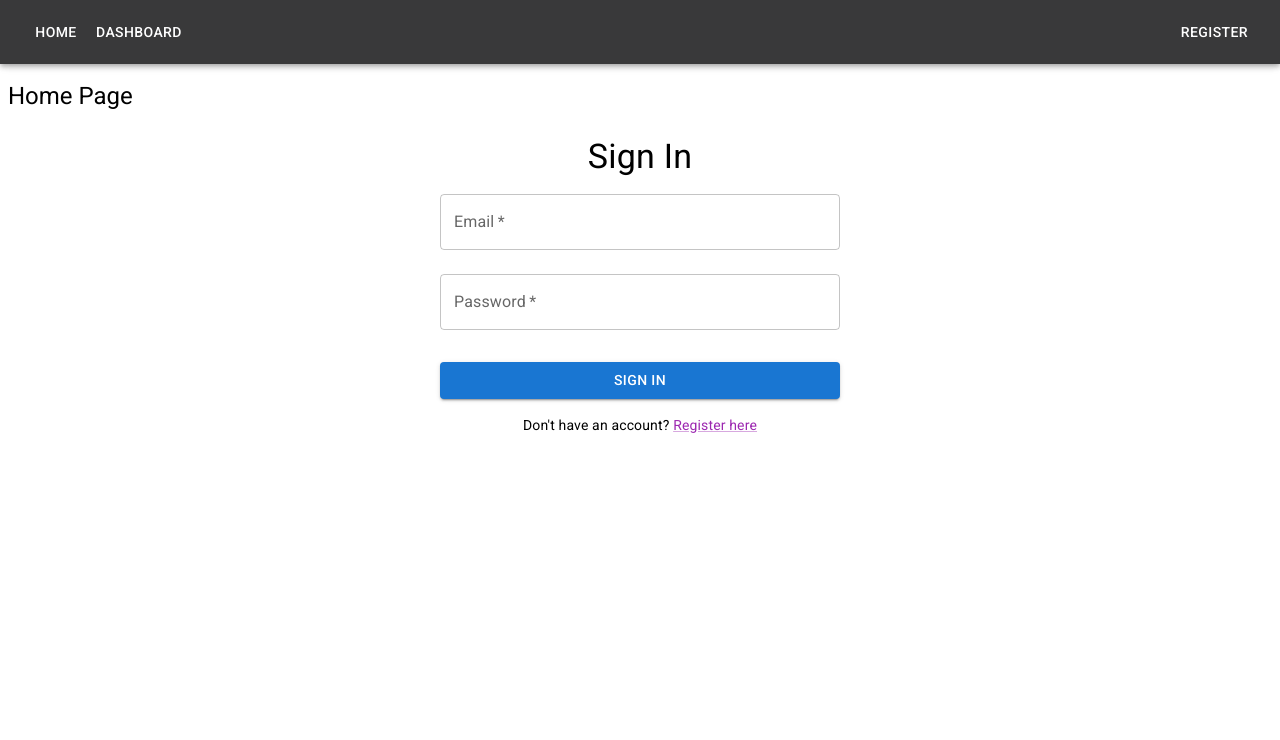
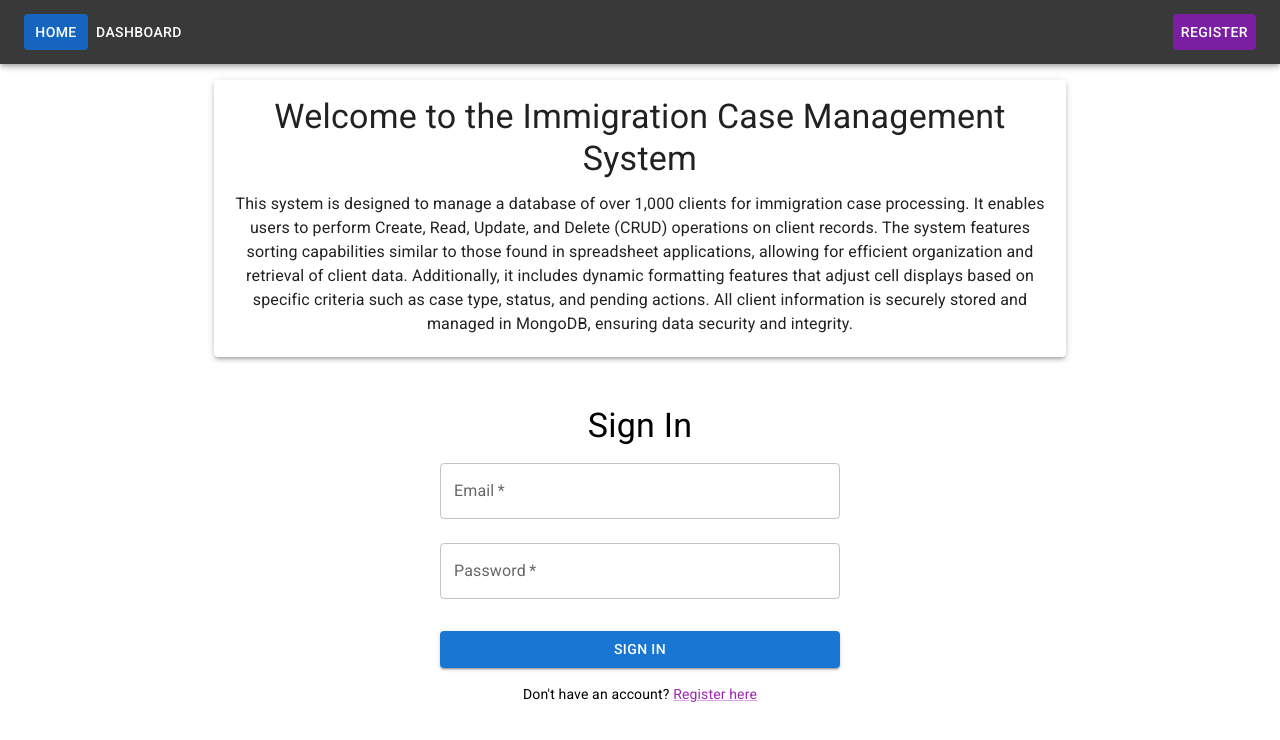
Before and after one commit to Mbareck21/clientdatabase, a Next.js app: page / in a window 1280 px wide. Shown: the top 740 px of the page. Built offline with nearby package versions, Linux system fonts and the light colour scheme; no server answers; what @mui/material-nextjs would draw is missing.

Commit message:
Added status formatting change

```diff
--- a/app/Providers.js
+++ b/app/Providers.js
@@ -2,6 +2,6 @@
 import { SessionProvider } from 'next-auth/react'
 
 export const AuthProvider = ({ children }) => {
-    return <SessionProvider>            {children}        </SessionProvider>
+    return <SessionProvider>{children}</SessionProvider>
 
 }
--- a/app/dashboard/page.jsx
+++ b/app/dashboard/page.jsx
@@ -1,4 +1,3 @@
-import AdminInfo from "@/components/AdminInfo";
 import ClientsList from "@/components/ClientList";
 
 function Dashboard() {
--- a/app/page.js
+++ b/app/page.js
@@ -1,18 +1,33 @@
 import Box from '@mui/material/Box';
-import { Typography } from '@mui/material';
+import { Typography, Container, Paper } from '@mui/material';
 import LoginForm from "@/components/LoginForm";
 import { getServerSession } from "next-auth";
 import { redirect } from "next/navigation";
 import { authOptions } from './api/auth/[...nextauth]/route'
+
 export default async function Home() {
 	const session = await getServerSession(authOptions)
 	if (session) redirect("/dashboard")
 
 	return (
-		<Box sx={{ flexGrow: 1 }}>
-			<Typography variant="h5">Home Page</Typography>
-			<LoginForm />
-
-		</Box>
+		<Container maxWidth="md">
+			<Paper elevation={3} sx={{ p: 2, mt: 3 }}>
+				<Typography variant="h4" align="center" gutterBottom>
+					Welcome to the Immigration Case Management System
+				</Typography>
+				<Typography variant="body1" align="center" gutterBottom>
+					This system is designed to manage a database of over 1,000 clients for immigration case processing.
+					It enables users to perform Create, Read, Update, and Delete (CRUD) operations on client records.
+					The system features sorting capabilities similar to those found in spreadsheet applications,
+					allowing for efficient organization and retrieval of client data. Additionally, it includes
+					dynamic formatting features that adjust cell displays based on specific criteria such as case type,
+					status, and pending actions. All client information is securely stored and managed in MongoDB,
+					ensuring data security and integrity.
+				</Typography>
+			</Paper>
+			<Box sx={{ flexGrow: 1, mt: 3 }}>
+				<LoginForm />
+			</Box>
+		</Container>
 	);
 }
--- a/components/AdminInfo.jsx
+++ /dev/null
@@ -1,9 +0,0 @@
-'use client';
-import { signOut, useSession } from 'next-auth/react';
-import { Button } from "@mui/material";
-
-export default function AdminInfo() {
-    const { data: session } = useSession();
-    return <Button color="inherit" sx={{ bgcolor: 'error.main', color: 'white' }} onClick={signOut}>Logout</Button>
-
-}
--- a/components/LoginForm.jsx
+++ b/components/LoginForm.jsx
@@ -1,9 +1,9 @@
 'use client'
 import { useState } from "react";
 import { TextField, Button, Box, Typography, Alert, Link } from "@mui/material"
-import { useRouter } from "next/navigation";
+import { redirect, useRouter } from "next/navigation";
 import { signIn } from "next-auth/react"
-
+import { red } from "@mui/material/colors";
 
 function LoginForm() {
     const [formData, setFormData] = useState({
@@ -20,18 +20,17 @@ function LoginForm() {
             const res = await signIn("credentials", {
                 email: formData.email,
                 password: formData.password,
-                redirect: false,
+                // redirect: true,
             })
             if (res.error) {
                 setError("Invalid credentials")
                 return;
             }
-            router.push("/dashboard");
+            router.refresh()
         } catch (error) {
             console.log('Error: ', error.message);
         }
     }
-
 
     return (
         <Box
--- a/components/Navbar.jsx
+++ b/components/Navbar.jsx
@@ -1,43 +1,38 @@
-'use client'
+'use client';
 
-import Link from "next/link";
-import { AppBar, Toolbar, Button, Box, Chip, Avatar, Stack } from "@mui/material";
-import { useSession } from "next-auth/react";
-import AdminInfo from "./AdminInfo";
+import Link from 'next/link';
+import { AppBar, Toolbar, Button, Box, Chip, Avatar } from '@mui/material';
+import { signOut } from 'next-auth/react';
+import useSessionState from './useSessionState'
 
 export default function Navbar() {
-    const { data: session, status } = useSession();
+    const session = useSessionState();
 
     return (
-        <>
         <AppBar position="fixed" sx={{ bgcolor: '#39393a', color: 'primary.contrastText' }}>
             <Toolbar variant="regular">
-                    <Box sx={{ flexGrow: 1, }}>
+                <Box sx={{ flexGrow: 1 }}>
                     <Link href="/" passHref>
-                            <Button sx={{ color: 'primary.contrastText' }}>Home</Button>
+                        <Button sx={{ color: 'primary.contrastText', bgcolor: 'primary.dark' }}>Home</Button>
                     </Link>
                     <Link href="/dashboard" passHref>
                         <Button sx={{ color: 'primary.contrastText' }}>Dashboard</Button>
                     </Link>
                 </Box>
-                    {session && (
-                        <Box sx={{ flexGrow: 1 }}>
-                            <Chip avatar={<Avatar>{session.user.name[0]}</Avatar>} label={session.user.name + ' connected'} color="info" variant="outlined" />
+                {session?.user?.name && <Box sx={{ flexGrow: 1 }}>
+                    <Chip avatar={<Avatar>{session?.user?.name && session.user.name[0]}</Avatar>} label={session?.user?.name && session.user.name + ' connected'} color="info" variant="outlined" />
                 </Box>
-                    )}
-                    <Stack spacing={2} direction="row">
+                }
+                {session?.user?.name ? (
+                    <Button sx={{ color: 'white', bgcolor: 'red' }} onClick={() => signOut()}>
+                        Logout
+                    </Button>
+                ) : (
                     <Link href="/register" passHref>
-                            <Button sx={{ color: 'primary.contrastText' }} >Register</Button>
-                        </Link>
-
-                        {session && (
-                            <Link href="/" passHref>
-                                <AdminInfo />
+                        <Button sx={{ color: 'primary.contrastText', bgcolor: 'secondary.dark' }}>Register</Button>
                     </Link>
                 )}
-                    </Stack>
             </Toolbar>
         </AppBar>
-        </>
     );
 }
--- a/components/RemoveClient.jsx
+++ b/components/RemoveClient.jsx
@@ -2,7 +2,6 @@
 // import { useRouter } from "next/navigation";
 import DeleteIcon from '@mui/icons-material/Delete';
 import { GridActionsCellItem, } from '@mui/x-data-grid';
-
 export default function RemoveBtn({ id }) {
 
   const removeClient = async () => {
--- /dev/null
+++ b/components/useSessionState.js
@@ -0,0 +1,19 @@
+import { useState, useEffect } from 'react';
+
+function useSessionState() {
+    const [session, setSession] = useState(null);
+
+    useEffect(() => {
+        const fetchSession = async () => {
+            const response = await fetch('/api/auth/session');
+            const sessionData = await response.json();
+            setSession(sessionData);
+        };
+
+        fetchSession();
+    }, []);
+
+    return session;
+}
+
+export default useSessionState;
```
Lines whose indentation alone changed are shown as unchanged.
